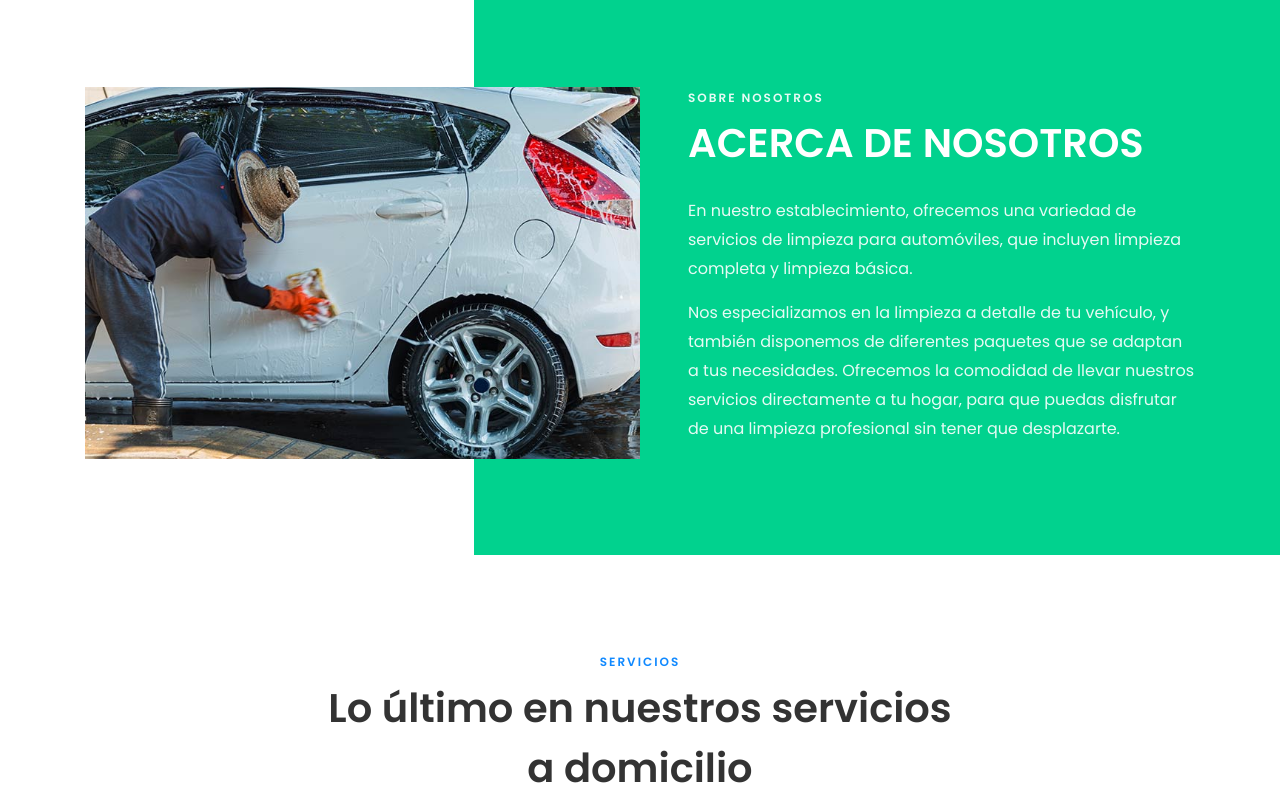
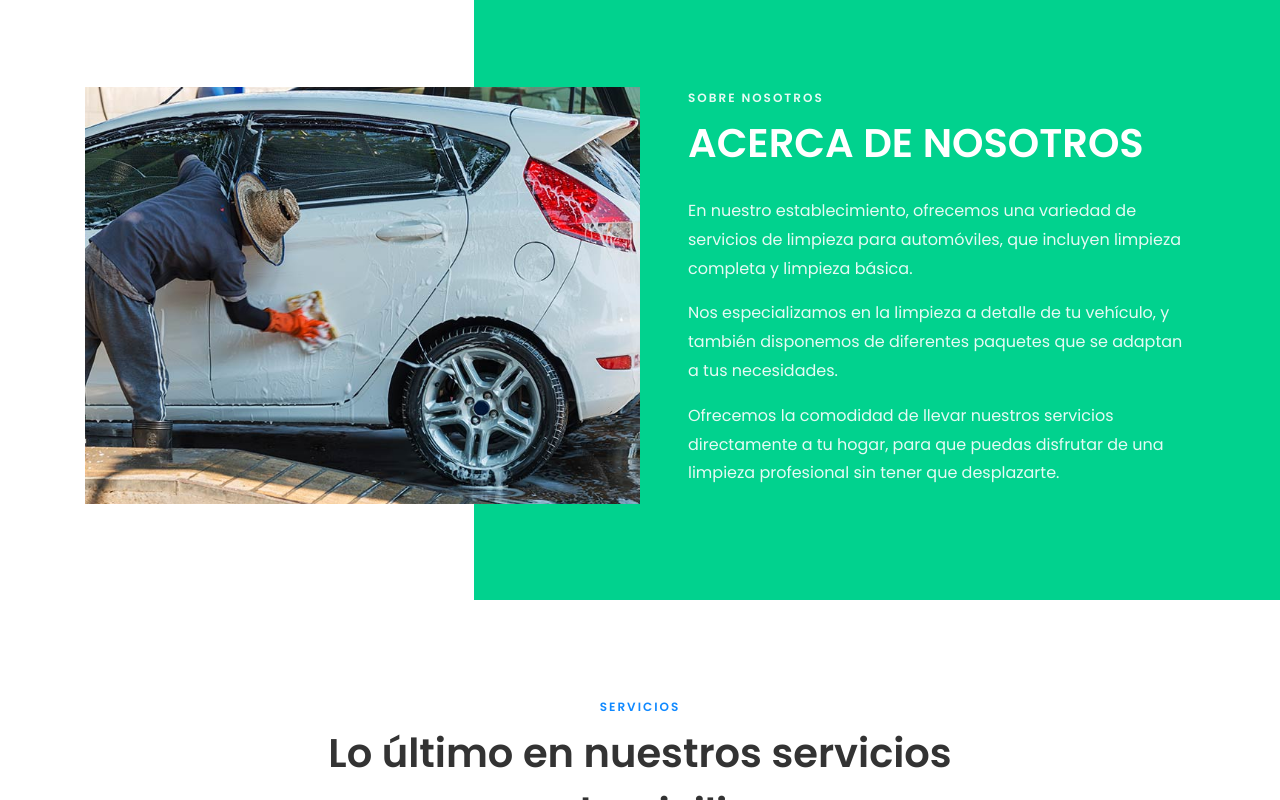
Before and after one commit to Autolavado-Elsoftware/autolava, a plain HTML site: page index.html in a window 1280 px wide. Shown: the part 1195-1995 px from the top of the page. Drawn offline with Linux system fonts and the light colour scheme; some packages are replaced by stand-ins of ours; no server answers; a web font is replaced by a local one.

Commit message:
Update index.html

```diff
--- a/index.html
+++ b/index.html
@@ -173,8 +173,8 @@
                 <h2 class="mb-4">ACERCA DE NOSOTROS</h2>
 
                 <p>En nuestro establecimiento, ofrecemos una variedad de servicios de limpieza para automóviles, que incluyen limpieza completa y limpieza básica.</p>
-                <p>Nos especializamos en la limpieza a detalle de tu vehículo, y también disponemos de diferentes paquetes que se adaptan a tus necesidades.
-                  Ofrecemos la comodidad de llevar nuestros servicios directamente a tu hogar, para que puedas disfrutar de una limpieza profesional sin tener que desplazarte.</p>
+                <p>Nos especializamos en la limpieza a detalle de tu vehículo, y también disponemos de diferentes paquetes que se adaptan a tus necesidades.</p>
+                 <p>Ofrecemos la comodidad de llevar nuestros servicios directamente a tu hogar, para que puedas disfrutar de una limpieza profesional sin tener que desplazarte.</p>
               </div>
             </div>
           </div>
```
